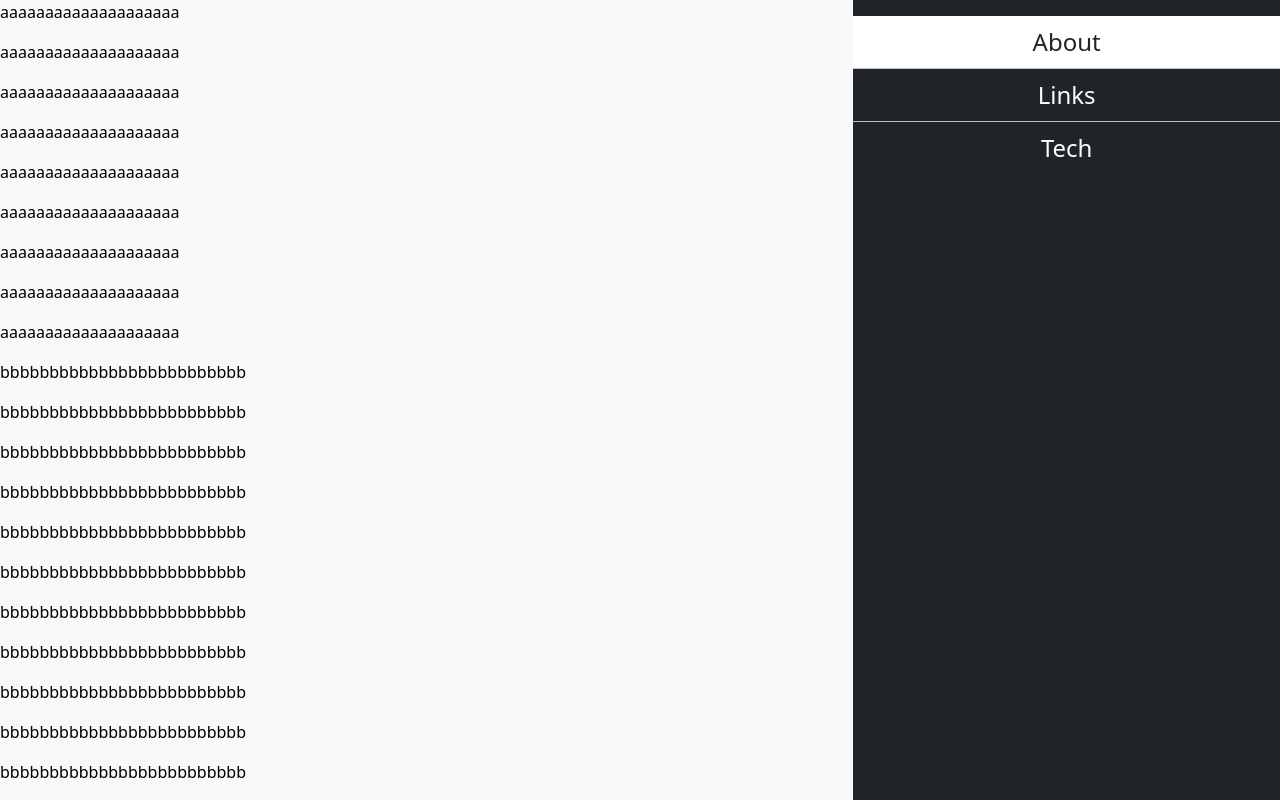
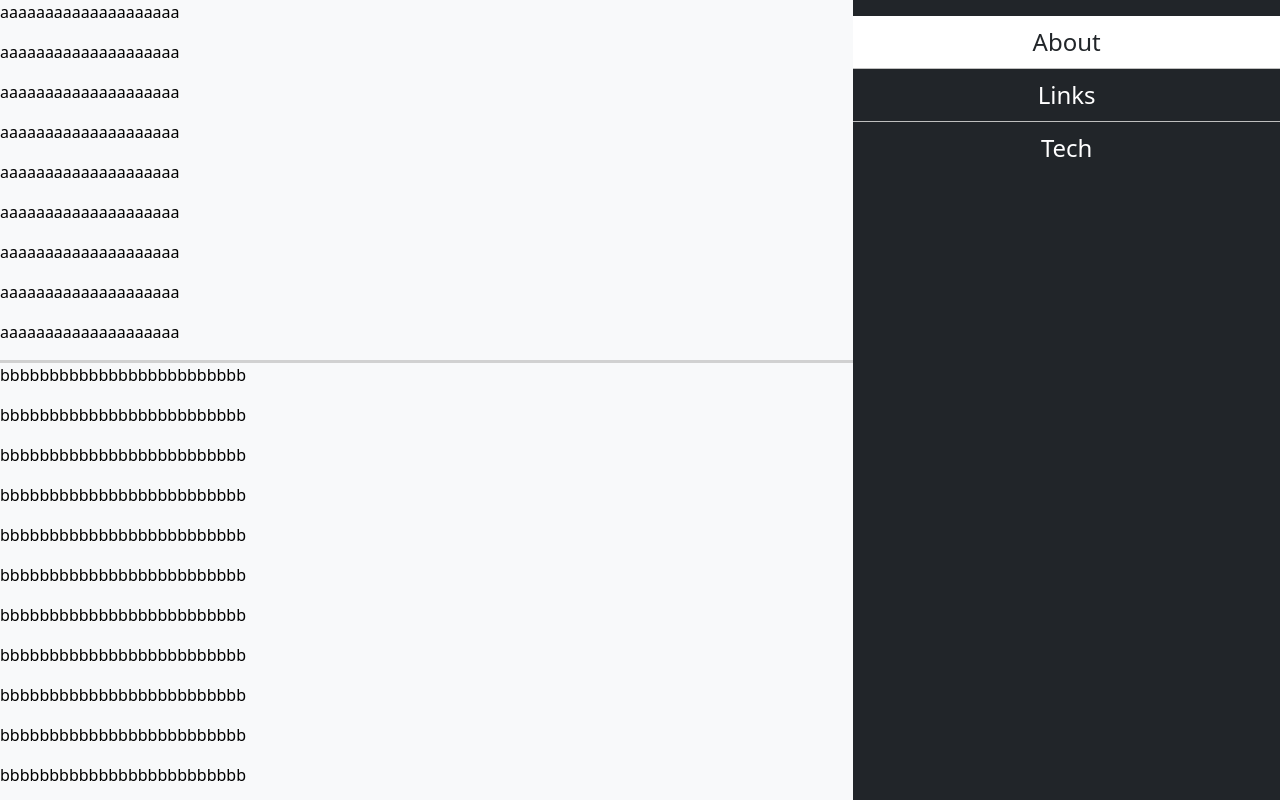
Before and after one commit to student-ops/mypotal_next_bootstrap, a Next.js app in the folder my-project/: page / in a window 1280 px wide. Built offline with nearby package versions, Linux system fonts and the light colour scheme.

Commit message:
add section border

```diff
--- /dev/null
+++ b/my-project/src/components/section.tsx
@@ -0,0 +1,15 @@
+import React, { ReactNode } from "react";
+
+interface CustomComponentProps {
+  children: ReactNode;
+}
+
+const CustomComponent: React.FC<CustomComponentProps> = ({ children }) => {
+  return (
+    <div className="w-100" style={{ borderTop: "solid 3px #d1d1d1" }}>
+      {children}
+    </div>
+  );
+};
+
+export default CustomComponent;
--- a/my-project/src/pages/index.tsx
+++ b/my-project/src/pages/index.tsx
@@ -2,6 +2,7 @@ import React from "react";
 import { useInView } from "react-intersection-observer";
 import Sidebar from "../components/sidebar";
 import Footer from "@/components/footer";
+import CustomComponent from "@/components/section";
 
 export default function HomePage() {
   // Define observers for each section
@@ -32,7 +33,7 @@ export default function HomePage() {
     </div>
   );
 
-  const Link1Content = (
+  const Section1Content = (
     <div id="section-1" ref={link1Ref}>
       {/* Your link-1 content goes here */}
       <p>bbbbbbbbbbbbbbbbbbbbbbbbb</p>
@@ -85,7 +86,7 @@ export default function HomePage() {
     </div>
   );
 
-  const Link2Content = (
+  const Section2Content = (
     <div id="section-2" ref={link2Ref}>
       {/* Your link-2 content goes here */}
       <p>ccccccccccccccccccccccccc</p>
@@ -114,10 +115,10 @@ export default function HomePage() {
             : null
         }
       />
-      <div id="container" className="col-md-8">
+      <div id="container" className="col-md-8 px-2vw">
         {HomeContent}
-        {Link1Content}
-        {Link2Content}
+        <CustomComponent children={Section1Content} />
+        <CustomComponent children={Section2Content} />
         <Footer />
       </div>
     </div>
```
Also changed, not shown: my-project/src/components/header.tsx (added).
